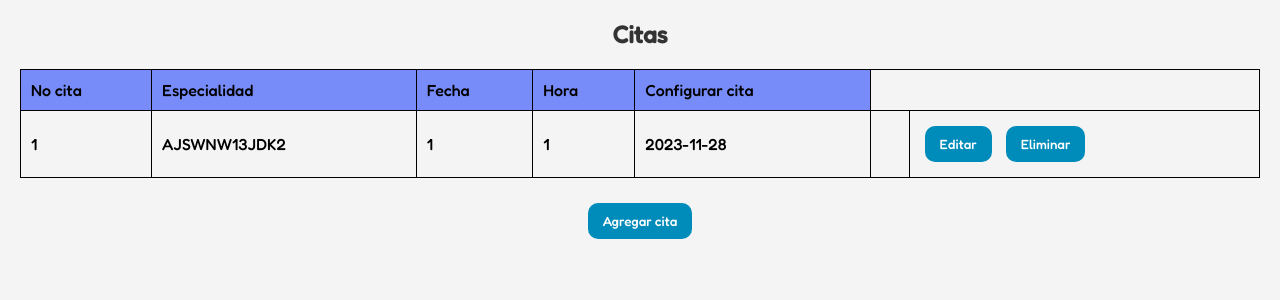
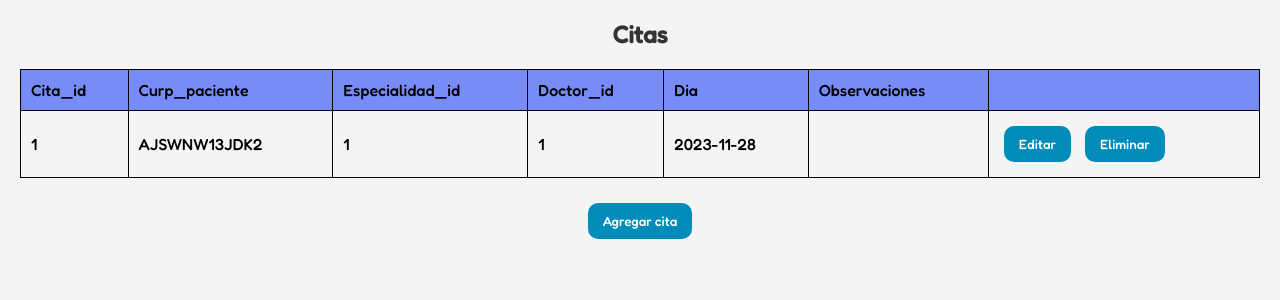
Before and after one commit to BlackFreshMint/citas_med, a PHP site: page /mis_citas.php in a window 1280 px wide. Shown: the top 300 px of the page. Run offline with PHP 8.4, Linux system fonts and the light colour scheme; data comes from the database, SQL or seed files in the repository.

Commit message:
mis_citas.php
Actualizado!

```diff
--- a/mis_citas.php
+++ b/mis_citas.php
@@ -19,11 +19,13 @@
         <thead>
 
             <tr>
-                <td>No cita</td>
-                <td>Especialidad</td>
-                <td>Fecha</td>
-                <td>Hora</td>
-                <td>Configurar cita</td>
+                <td>Cita_id</td>
+                <td>Curp_paciente</td>
+                <td>Especialidad_id</td>
+                <td>Doctor_id</td>
+                <td>Dia</td>
+                <td>Observaciones</td>
+                <td></td>
             </tr>
         </thead>
         <tbody>
@@ -37,10 +39,12 @@
     <div id="modalAgregar" style="display:none;">
         <h3>Agregar cita</h3>
         <form id="formAgregarUsuario">
-            No cita: <input type="text" id="addCITA_ID"><br>
-            Especialidad: <input type="text" id="addESPECIALIDAD"><br>
-            Fecha: <input type="text" id="addFECHA"><br>
-            Hora: <input type="text" id="addHORA"><br><br>
+            Cita_id: <input type="text" id="addCita_id"><br>
+            Curp_paciente: <input type="text" id="addCurp_paciente"><br>
+            Especialidad_id: <input type="text" id="addEspecialidad_id"><br>
+            Doctor_id: <input type="text" id="addDoctor_id"><br>
+            Dia: <input type="text" id="addDia"><br>
+            Observaciones: <input type="text" id="addObservaciones"><br><br>
             <button type="button" onclick="guardarNuevoUsuario()">Guardar cita</button>
             <button type="button" onclick="cerrarModal('modalAgregar')" style="background-color: red;">Cancelar</button>
         </form>
@@ -49,10 +53,12 @@
     <div id="modalEditar" style="display:none;">
         <h3>Editar cita</h3>
         <form id="formEditarUsuario">
-            No cita: <input type="text" id="editCITA_ID"><br>
-            Especialidad: <input type="text" id="editESPECIALIDAD"><br>
-            Fecha: <input type="text" id="editFECHA"><br>
-            Hora: <input type="text" id="editHORA"><br><br>
+            Cita_id: <input type="text" id="editCita_id"><br>
+            Curp_paciente: <input type="text" id="editCurp_paciente"><br>
+            Especialidad_id: <input type="text" id="editEspecialidad_id"><br>
+            Doctor_id: <input type="text" id="editDoctor_id"><br>
+            Dia: <input type="text" id="editDia"><br>
+            Observaciones: <input type="text" id="editObservaciones"><br><br>
             <button type="button" onclick="guardarEdicion()">Guardar cita</button>
             <button type="button" onclick="cerrarModal('modalEditar')" style="background-color: red;">Cancelar</button>
         </form>
@@ -78,19 +84,23 @@
         }
 
         function guardarNuevoUsuario() {
-            var CITA_ID = document.getElementById('addCITA_ID').value;
-            var ESPECIALIDAD = document.getElementById('addESPECIALIDAD').value;
-            var FECHA = document.getElementById('addFECHA').value;
-            var HORA = document.getElementById('addHORA').value;
+            var Cita_id = document.getElementById('addCita_id').value;
+            var Curp_paciente = document.getElementById('addCurp_paciente').value;
+            var Especialidad_id = document.getElementById('addEspecialidad_id').value;
+            var Doctor_id = document.getElementById('addDoctor_id').value;
+            var Dia = document.getElementById('addDia').value;
+            var Observaciones = document.getElementById('addObservaciones').value;
 
             $.ajax({
                 type: 'POST',
-                url: 'agregar_usuario.php',
+                url: 'php/agregar_usuario.php',
                 data: {
-                    CITA_ID: CITA_ID,
-                    ESPECIALIDAD: ESPECIALIDAD,
-                    FECHA: FECHA,
-                    HORA: HORA
+                    Cita_id: Cita_id,
+                    Curp_paciente: Curp_paciente,
+                    Especialidad_id: Especialidad_id,
+                    Doctor_id: Doctor_id,
+                    Dia: Dia,
+                    Observaciones: Observaciones,
 
                 },
                 success: function(response){
@@ -101,29 +111,35 @@
             });
         }
 
-        function mostrarEditarUsuario(CITA_ID, ESPECIALIDAD, FECHA, HORA) {
-            document.getElementById('editCITA_ID').value = CITA_ID;
-            document.getElementById('editESPECIALIDAD').value = ESPECIALIDAD;
-            document.getElementById('editFECHA').value = FECHA;
-            document.getElementById('editHORA').value = HORA;
+        function mostrarEditarUsuario(Cita_id, Curp_paciente, Especialidad_id, Doctor_id, Dia, Observaciones) {
+            document.getElementById('editCita_id').value = Cita_id;
+            document.getElementById('editCurp_paciente').value = Curp_paciente;
+            document.getElementById('editEspecialidad_id').value = Especialidad_id;
+            document.getElementById('editDoctor_id').value = Doctor_id;
+            document.getElementById('editDia').value = Dia;
+            document.getElementById('editObservaciones').value = Observaciones;
             document.getElementById('modalEditar').style.display = 'block';
         }
 
         function guardarEdicion() {
-            var CITA_ID = document.getElementById('editCITA_ID').value;
-            var ESPECIALIDAD = document.getElementById('editESPECIALIDAD').value;
-            var FECHA = document.getElementById('editFECHA').value;
-            var HORA = document.getElementById('editHORA').value;
+            var Cita_id = document.getElementById('editCita_id').value;
+            var Curp_paciente = document.getElementById('editCurp_paciente').value;
+            var Especialidad_id = document.getElementById('editEspecialidad_id').value;
+            var Doctor_id = document.getElementById('editDoctor_id').value;
+            var Dia = document.getElementById('editDia').value;
+            var Observaciones = document.getElementById('editObservaciones').value;
 
 
             $.ajax({
                 type: 'POST',
                 url: 'php/guardar_edicion.php',
                 data: {
-                    CITA_ID: CITA_ID,
-                    ESPECIALIDAD: ESPECIALIDAD,
-                    FECHA: FECHA,
-                    HORA: HORA,
+                    Cita_id: Cita_id,
+                    Curp_paciente: Curp_paciente,
+                    Especialidad_id: Especialidad_id,
+                    Doctor_id: Doctor_id,
+                    Dia: Dia,
+                    Observaciones: Observaciones,
 
                 },
                 success: function(response){
@@ -135,16 +151,16 @@
         }
 
         $(document).on('click', '.delete-btn', function() {
-            var CITA_ID = $(this).closest('tr').find('td:first').text();
-            eliminarUsuario(CITA_ID);
+            var Cita_id = $(this).closest('tr').find('td:first').text();
+            eliminarUsuario(Cita_id);
         });
 
-        function eliminarUsuario(CITA_ID) {
+        function eliminarUsuario(Cita_id) {
             $.ajax({
                 type: 'POST',
                 url: 'php/eliminar_usuario.php',
                 data: {
-                    CITA_ID: CITA_ID
+                    Cita_id: Cita_id
                 },
                 success: function(response){
                     alert('Usuario eliminado correctamente');
```
